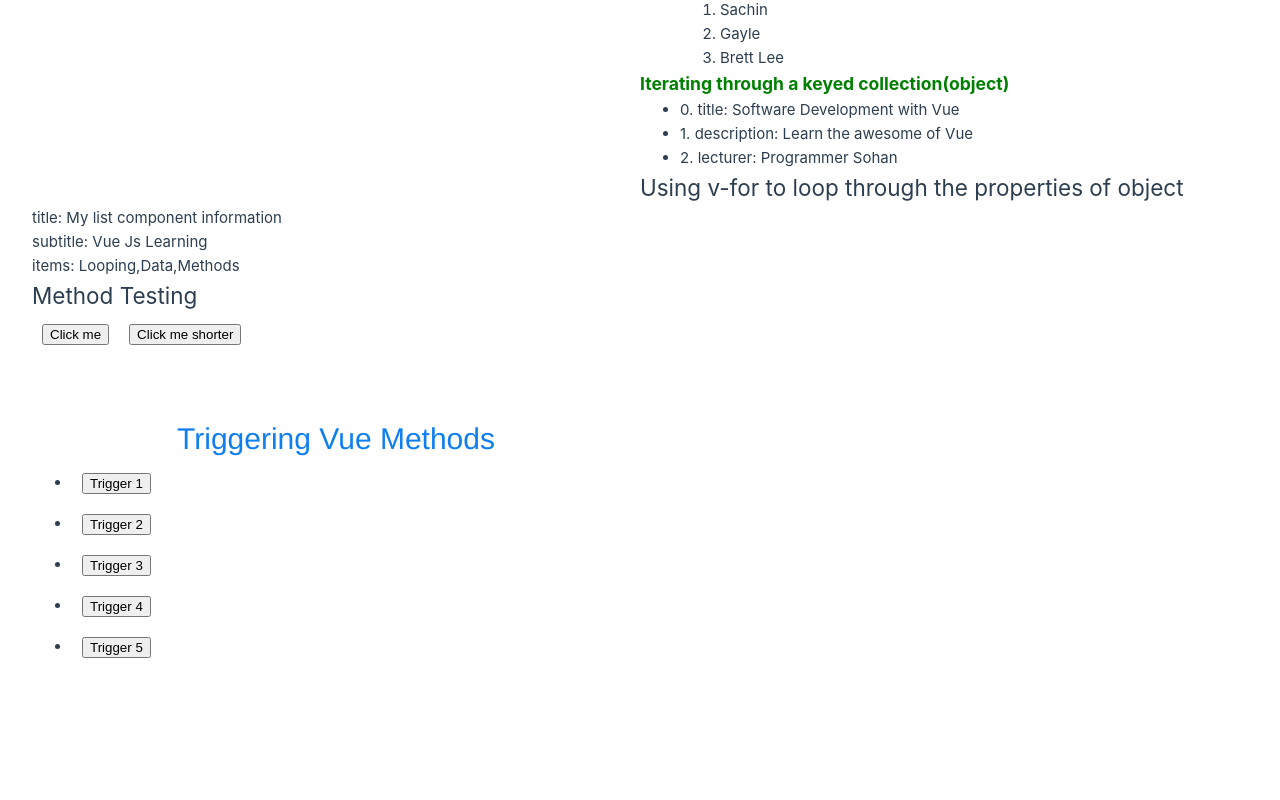
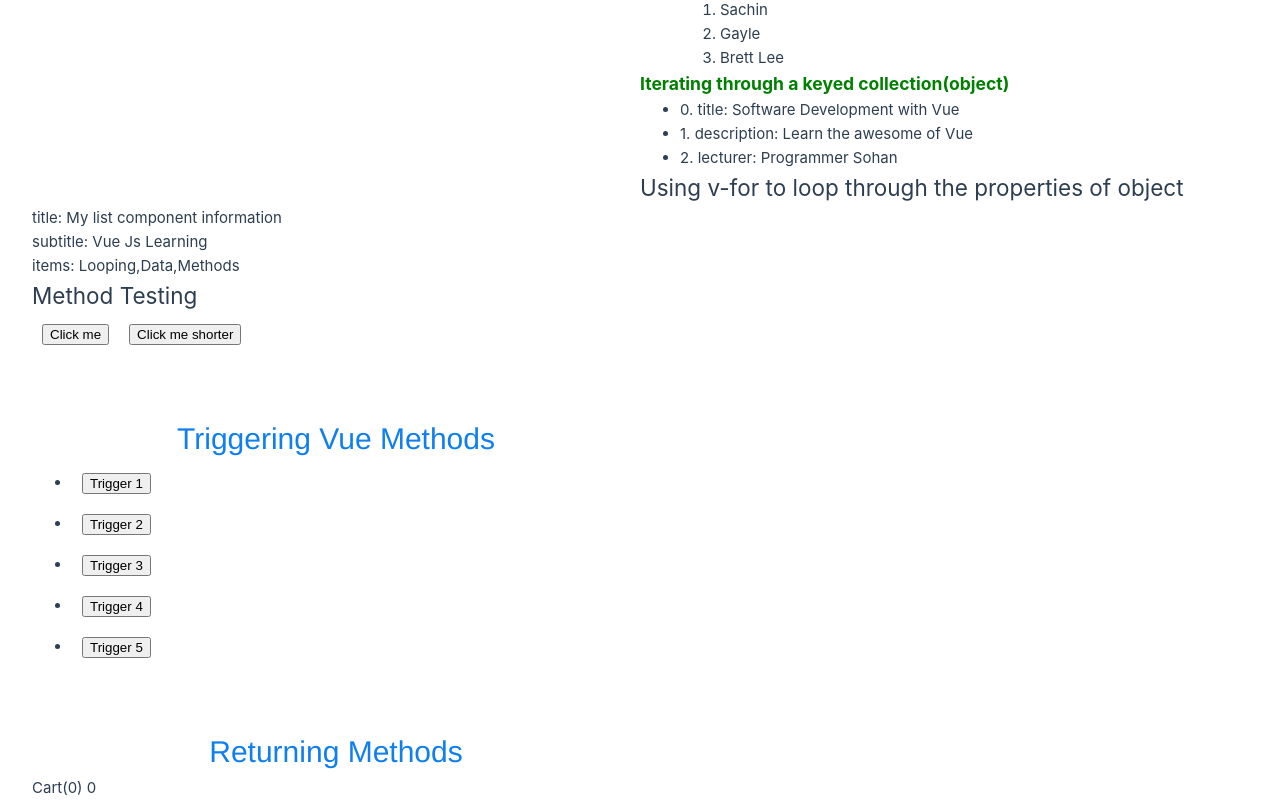
Before and after one commit to ProgrammerSohan/Vue-Js3_Frontend-Dev, a Vue app in the folder s1_ch1/first_app/: page / in a window 1280 px wide. Shown: the part 2112-2912 px from the top of the page. Before the commit the page ends 2780 px from the top, so only its background shows below. Built offline with nearby package versions, Linux system fonts and the light colour scheme.

Commit message:
1.25_returning data using methods_p1

```diff
--- a/s1_ch1/first_app/src/App.vue
+++ b/s1_ch1/first_app/src/App.vue
@@ -24,6 +24,8 @@
   <MethodExplore />
   <br>
   <Exercise8 />
+  <br>
+  <Exercise9 />
 
 </template>
 <script>
@@ -36,6 +38,7 @@ import Exercise6 from './components/Exercise1-06.vue'
 import Exercise7 from './components/Exercise1-07.vue'
 import MethodExplore from './components/MethodExplore.vue'
 import Exercise8 from './components/Exercise1-08.vue'
+import Exercise9 from './components/Exercise1-09.vue'
 export default {
   components: {
     Exercise,
@@ -46,7 +49,8 @@ export default {
     Exercise6,
     Exercise7,
     MethodExplore,
-    Exercise8
+    Exercise8,
+    Exercise9
 
   }
 
--- /dev/null
+++ b/s1_ch1/first_app/src/components/Exercise1-09.vue
@@ -0,0 +1,30 @@
+<template>
+    <div>
+        <h1>Returning Methods</h1>
+        <div>Cart({{ totalItems}}) {{totalCost}}</div>
+    </div>
+</template>
+<script>
+ export default {
+    data(){
+        return {
+            totalCost: 0,
+            totalItems: 0
+        }
+        },
+        methods: {
+            addToCart(n){
+                this.totalItems = this.totalItems + 1
+                this.totalCost = this.totalCost + n
+            }
+
+        }
+
+
+
+ }
+
+</script>
+<style>
+
+</style>
```
